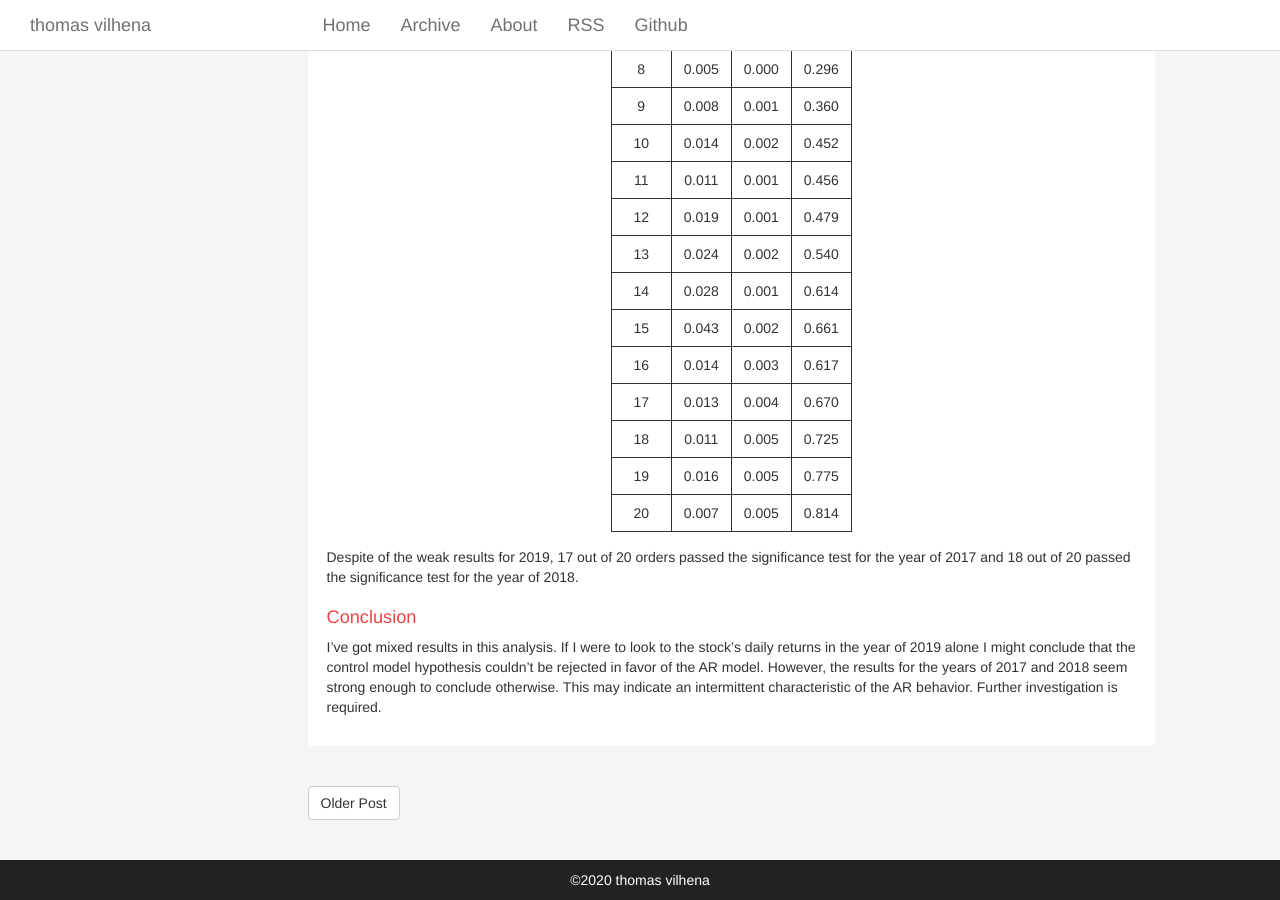
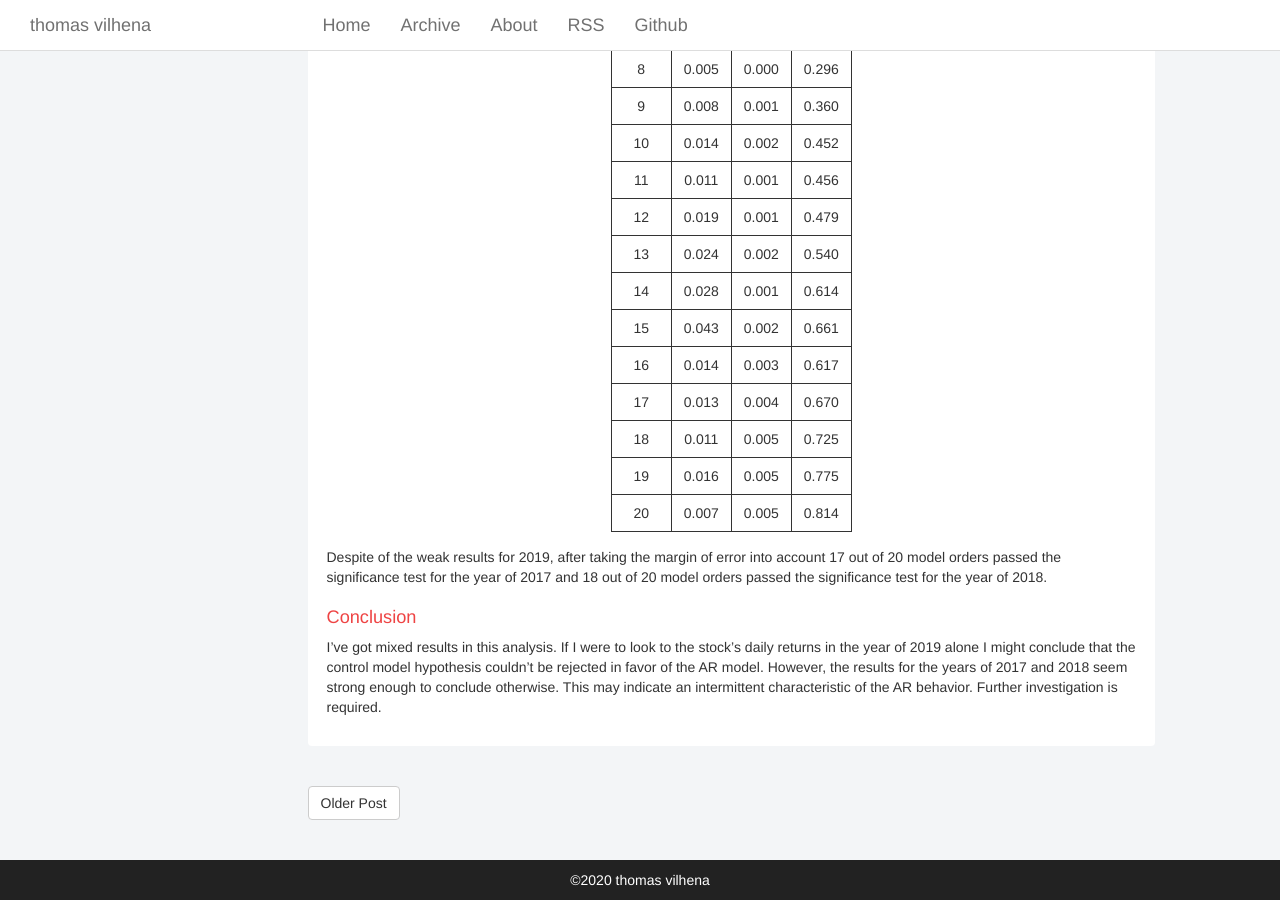
Before and after one commit to TCGV/blog, a Jekyll site: the page built from _posts/2020-01-15-likelihood-of-autoregression-in-stock-returns.md, in a window 1280 px wide and 900 px high, scrolled down 5045 px. Built offline with Jekyll 4.4.1, drawn with Linux system fonts in a browser that asks for light colours.

Commit message:
Minor adjustments: 2020-01-15-likelihood-of-autoregression-in-stock-returns.md

```diff
--- a/_posts/2020-01-15-likelihood-of-autoregression-in-stock-returns.md
+++ b/_posts/2020-01-15-likelihood-of-autoregression-in-stock-returns.md
@@ -237,7 +237,7 @@ Also notice that the log-likelihood ratio alone is not sufficient for determinin
 | 19           | 0.016 | 0.005 | 0.775 |
 | 20           | 0.007 | 0.005 | 0.814 |
 
-Despite of the weak results for 2019, 17 out of 20 orders passed the significance test for the year of 2017 and 18 out of 20 passed the significance test for the year of 2018.
+Despite of the weak results for 2019, after taking the margin of error into account 17 out of 20 model orders passed the significance test for the year of 2017 and 18 out of 20 model orders passed the significance test for the year of 2018.
 
 Conclusion
 ============
```
Also changed, not shown: other parts of _posts/2020-01-15-likelihood-of-autoregression-in-stock-returns.md (+1 -1 lines).
